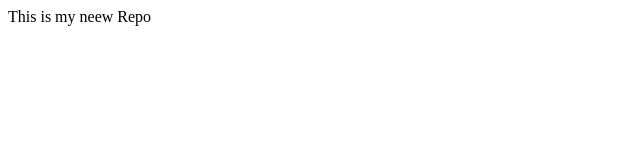
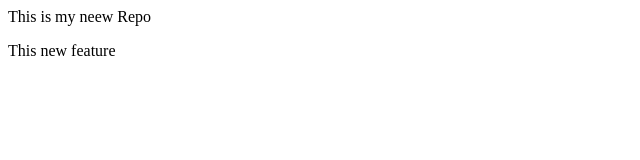
Before and after one commit to HemanthSai03/localrepo, a plain HTML site: page index.html in a window 1280 px wide. Shown: the full height of the page, 0-640 px from the left. Drawn offline with Linux system fonts and the light colour scheme.

Commit message:
Add new Featutre

```diff
--- a/index.html
+++ b/index.html
@@ -1 +1,4 @@
 <p> This is my neew Repo</p>
+<p>
+    This new feature
+</p>
```
